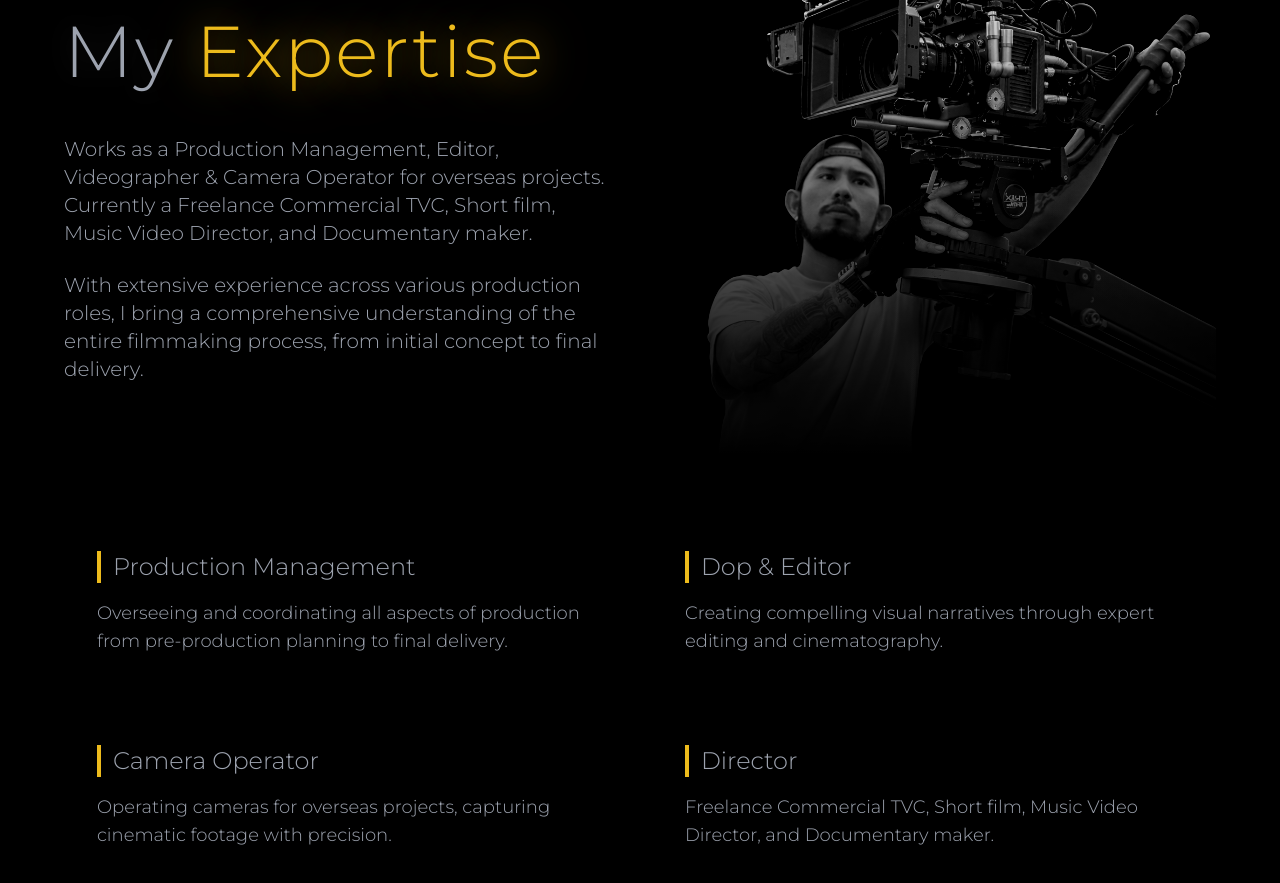
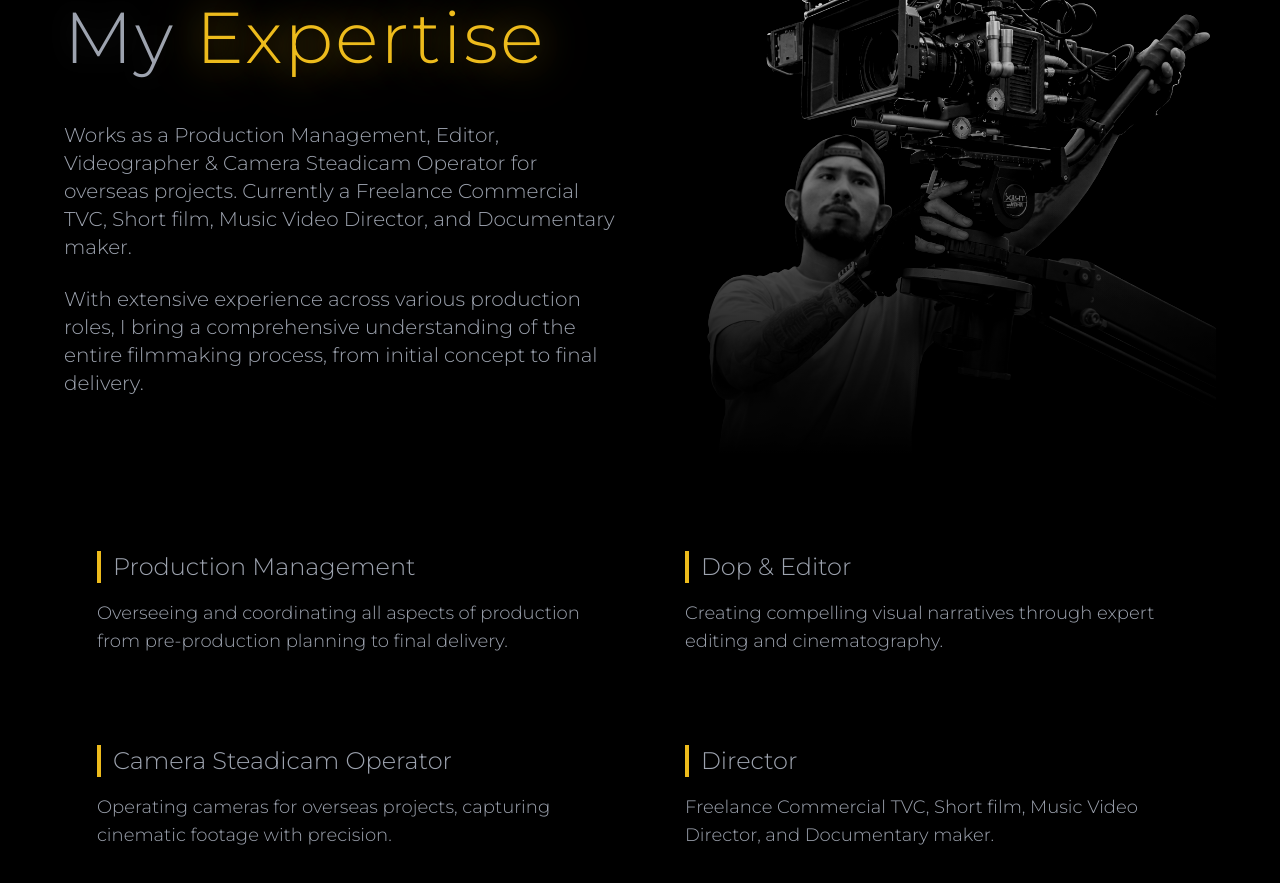
Before and after one commit to zin-wai-shine/m_luu_portfolio, a React (Vite) app: page /experience in a window 1280 px wide. Shown: the part 820-1703 px from the top of the page. Built offline with nearby package versions, Linux system fonts and the light colour scheme.

Commit message:
change text

```diff
--- a/src/pages/Experience.jsx
+++ b/src/pages/Experience.jsx
@@ -13,7 +13,7 @@ const Experience = () => {
       description: 'Creating compelling visual narratives through expert editing and cinematography.',
     },
     {
-      title: 'Camera Operator',
+      title: 'Camera Steadicam Operator',
       description: 'Operating cameras for overseas projects, capturing cinematic footage with precision.',
     },
     {
@@ -162,7 +162,7 @@ const Experience = () => {
                 }}
                 className="text-lg md:text-xl leading-relaxed font-light"
               >
-                Works as a Production Management, Editor, Videographer & Camera Operator for overseas projects. Currently a Freelance Commercial TVC, Short film, Music Video Director, and Documentary maker.
+                Works as a Production Management, Editor, Videographer & Camera Steadicam Operator for overseas projects. Currently a Freelance Commercial TVC, Short film, Music Video Director, and Documentary maker.
               </p>
               <p
                 style={{ color: '#9DA3AF' }}
```
